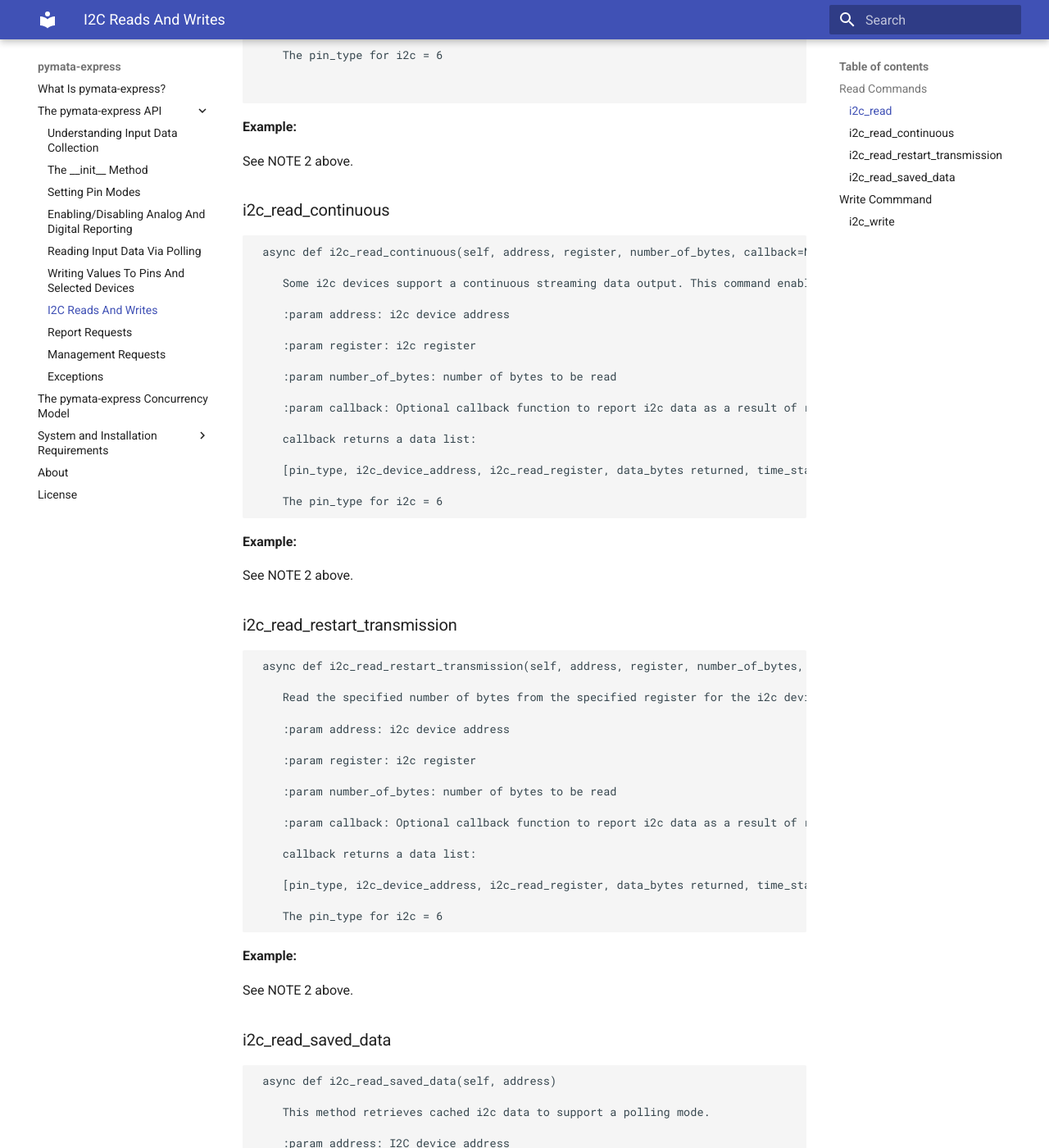
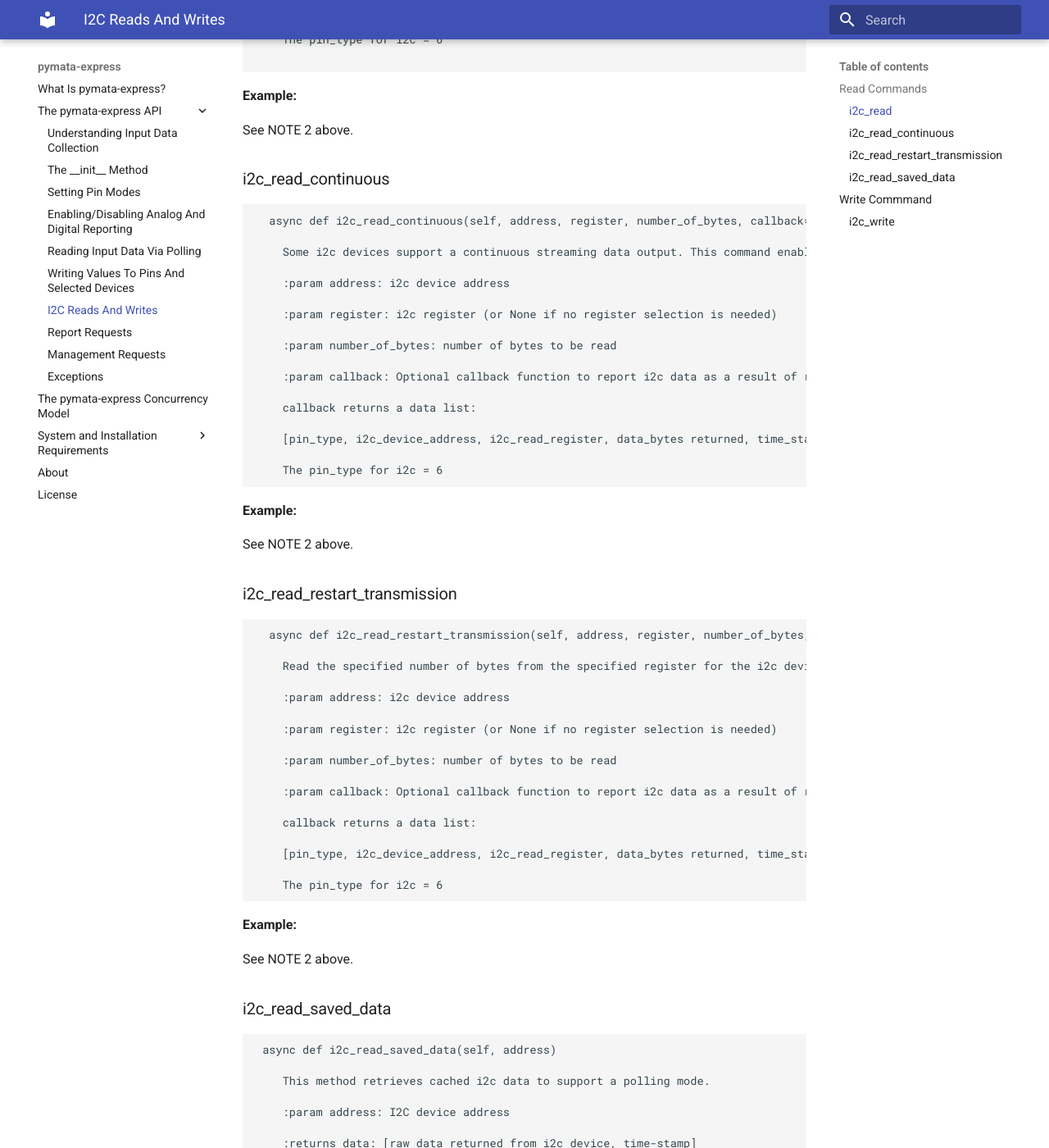
Before and after one commit to MrYsLab/pymata-express, an MkDocs documentation site: the page built from docs/i2c.md, in a window 1280 px wide and 1400 px high, scrolled down 861 px. Shown: the whole window at 82% size. Built offline with MkDocs 1.6.1 and Material for MkDocs 9.7.7, drawn with Linux system fonts in a browser that asks for light colours; some of the changed text lies outside the part shown.

Commit message:
Allow i2c reads with no register specified

````diff
--- a/docs/i2c.md
+++ b/docs/i2c.md
@@ -26,19 +26,17 @@ for the i2c read and write methods.
 
     :param address: i2c device address
 
-    :param register: i2c register
+    :param register: i2c register (or None if no register selection is needed)
 
     :param number_of_bytes: number of bytes to be read
 
-    :param callback: Optional callback function to report i2c data
-                     as a result of read command
+    :param callback: Optional callback function to report i2c data as a result of read command
 
     callback returns a data list:
 
     [pin_type, i2c_device_address, i2c_read_register, data_bytes returned, time_stamp]
 
     The pin_type for i2c = 6
-
 
 ```
 **Example:**
@@ -48,13 +46,13 @@ See NOTE 2 above.
 ### i2c_read_continuous
 
 ```python
- async def i2c_read_continuous(self, address, register, number_of_bytes, callback=None)
+  async def i2c_read_continuous(self, address, register, number_of_bytes, callback=None)
 
     Some i2c devices support a continuous streaming data output. This command enables that mode for the device that supports continuous reads.
 
     :param address: i2c device address
 
-    :param register: i2c register
+    :param register: i2c register (or None if no register selection is needed)
 
     :param number_of_bytes: number of bytes to be read
 
@@ -66,20 +64,23 @@ See NOTE 2 above.
 
     The pin_type for i2c = 6
 ```
+
 **Example:**
 
 See NOTE 2 above.
 
+
+
 ### i2c_read_restart_transmission
 
 ```python
- async def i2c_read_restart_transmission(self, address, register, number_of_bytes, callback=None)
+  async def i2c_read_restart_transmission(self, address, register, number_of_bytes, callback=None)
 
     Read the specified number of bytes from the specified register for the i2c device. This restarts the transmission after the read. It is required for some i2c devices such as the MMA8452Q accelerometer.
 
     :param address: i2c device address
 
-    :param register: i2c register
+    :param register: i2c register (or None if no register selection is needed)
 
     :param number_of_bytes: number of bytes to be read
 
````
Also changed, not shown: docs/index.md (+1 -1 lines).
